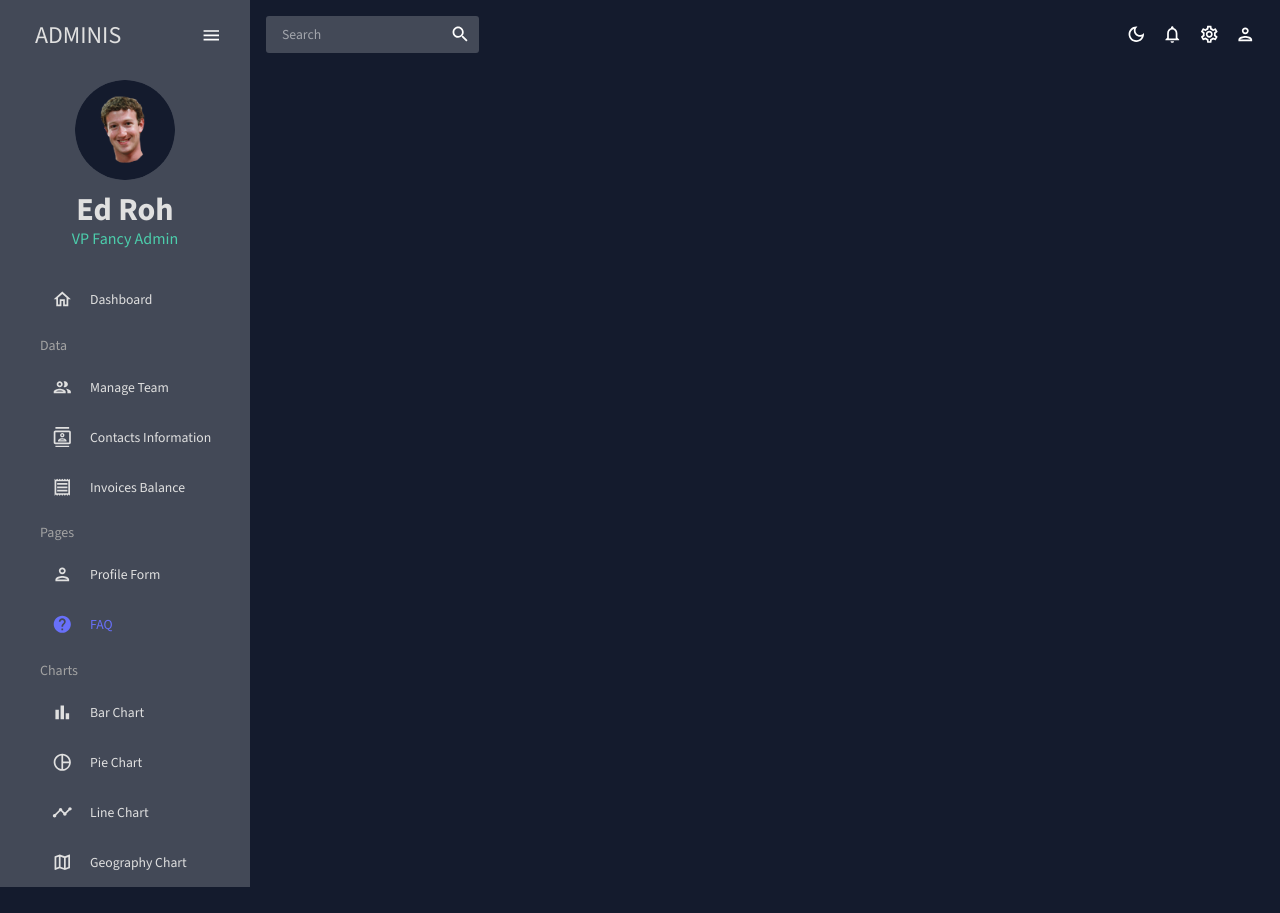
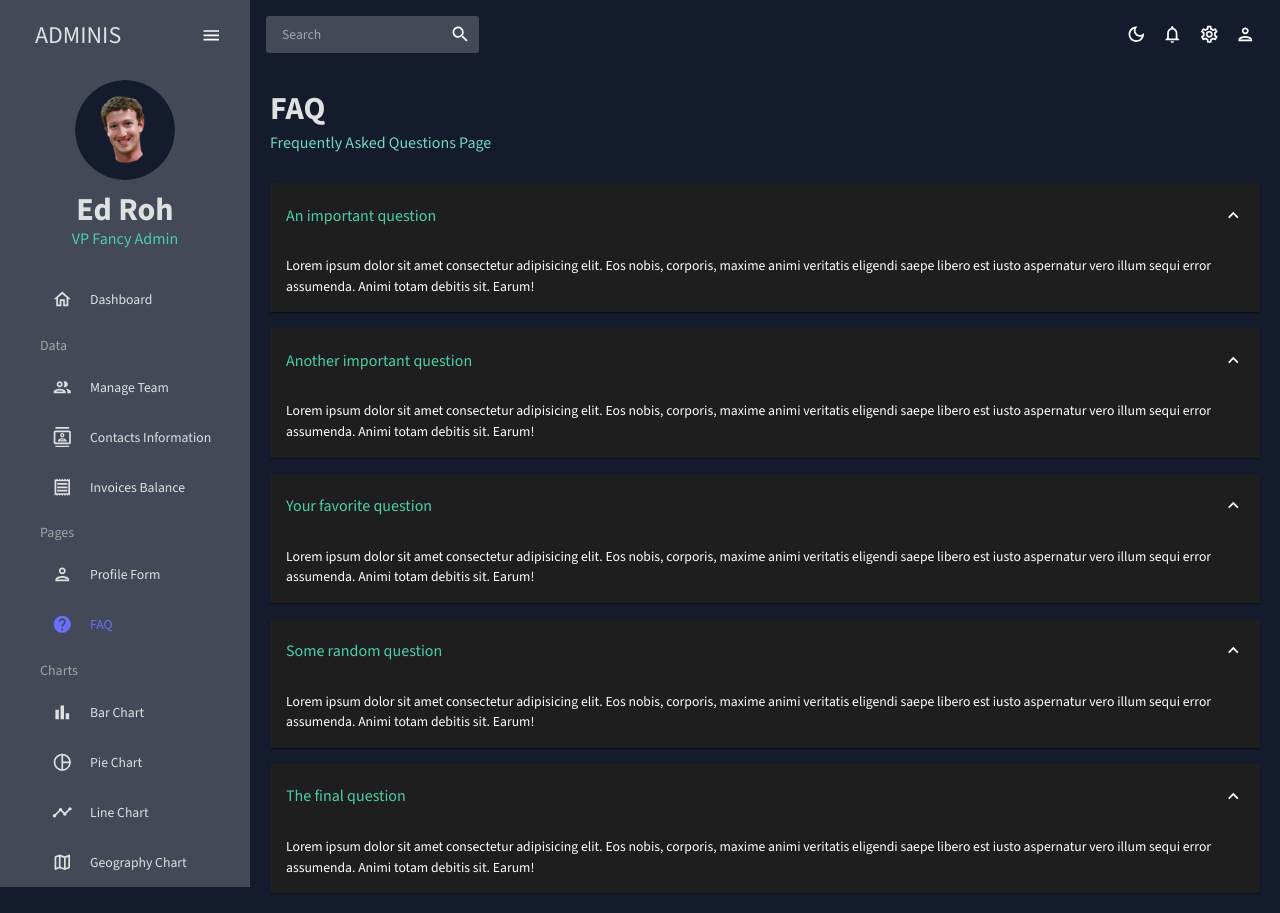
Before and after one commit to saviomisael/react-dashboard, a React (Create React App) app: page /faq in a window 1280 px wide. Before the commit the page ends 887 px from the top, so only its background shows below. Built offline with nearby package versions, Linux system fonts and the light colour scheme.

Commit message:
add FAQ component

```diff
--- a/src/App.js
+++ b/src/App.js
@@ -2,6 +2,7 @@
 import { Route, Routes } from 'react-router-dom';
 import { Contacts } from './scenes/Contacts';
 import { Dashboard } from './scenes/Dashboard';
+import { FAQ } from './scenes/FAQ';
 import { Form } from './scenes/Form';
 import { Invoices } from './scenes/Invoices';
 import { Team } from './scenes/Team';
@@ -28,7 +29,7 @@
               {/* <Route path="/bar" element={Dashboard} /> */}
               {/* <Route path="/pie" element={Dashboard} /> */}
               {/* <Route path="/line" element={Dashboard} /> */}
-              {/* <Route path="/faq" element={Dashboard} /> */}
+              <Route path="/faq" element={<FAQ />} />
               {/* <Route path="/geography" element={Dashboard} /> */}
             </Routes>
           </main>
--- /dev/null
+++ b/src/scenes/FAQ/index.jsx
@@ -0,0 +1,107 @@
+import { ExpandMore } from '@mui/icons-material';
+import {
+  Accordion,
+  AccordionDetails,
+  AccordionSummary,
+  Box,
+  Typography,
+  useTheme,
+} from '@mui/material';
+import { Header } from '../../components/Header';
+import { tokens } from '../../theme';
+
+export const FAQ = () => {
+  const theme = useTheme();
+  const colors = tokens(theme.palette.mode);
+
+  return (
+    <Box m="20px">
+      <Header title="FAQ" subtitle="Frequently Asked Questions Page" />
+
+      <Accordion defaultExpanded>
+        <AccordionSummary expandIcon={<ExpandMore />}>
+          <Typography color={colors.greenAccent[500]} variant="h5">
+            An important question
+          </Typography>
+        </AccordionSummary>
+
+        <AccordionDetails>
+          <Typography>
+            Lorem ipsum dolor sit amet consectetur adipisicing elit. Eos nobis,
+            corporis, maxime animi veritatis eligendi saepe libero est iusto
+            aspernatur vero illum sequi error assumenda. Animi totam debitis
+            sit. Earum!
+          </Typography>
+        </AccordionDetails>
+      </Accordion>
+
+      <Accordion defaultExpanded>
+        <AccordionSummary expandIcon={<ExpandMore />}>
+          <Typography color={colors.greenAccent[500]} variant="h5">
+            Another important question
+          </Typography>
+        </AccordionSummary>
+
+        <AccordionDetails>
+          <Typography>
+            Lorem ipsum dolor sit amet consectetur adipisicing elit. Eos nobis,
+            corporis, maxime animi veritatis eligendi saepe libero est iusto
+            aspernatur vero illum sequi error assumenda. Animi totam debitis
+            sit. Earum!
+          </Typography>
+        </AccordionDetails>
+      </Accordion>
+
+      <Accordion defaultExpanded>
+        <AccordionSummary expandIcon={<ExpandMore />}>
+          <Typography color={colors.greenAccent[500]} variant="h5">
+            Your favorite question
+          </Typography>
+        </AccordionSummary>
+
+        <AccordionDetails>
+          <Typography>
+            Lorem ipsum dolor sit amet consectetur adipisicing elit. Eos nobis,
+            corporis, maxime animi veritatis eligendi saepe libero est iusto
+            aspernatur vero illum sequi error assumenda. Animi totam debitis
+            sit. Earum!
+          </Typography>
+        </AccordionDetails>
+      </Accordion>
+
+      <Accordion defaultExpanded>
+        <AccordionSummary expandIcon={<ExpandMore />}>
+          <Typography color={colors.greenAccent[500]} variant="h5">
+            Some random question
+          </Typography>
+        </AccordionSummary>
+
+        <AccordionDetails>
+          <Typography>
+            Lorem ipsum dolor sit amet consectetur adipisicing elit. Eos nobis,
+            corporis, maxime animi veritatis eligendi saepe libero est iusto
+            aspernatur vero illum sequi error assumenda. Animi totam debitis
+            sit. Earum!
+          </Typography>
+        </AccordionDetails>
+      </Accordion>
+
+      <Accordion defaultExpanded>
+        <AccordionSummary expandIcon={<ExpandMore />}>
+          <Typography color={colors.greenAccent[500]} variant="h5">
+            The final question
+          </Typography>
+        </AccordionSummary>
+
+        <AccordionDetails>
+          <Typography>
+            Lorem ipsum dolor sit amet consectetur adipisicing elit. Eos nobis,
+            corporis, maxime animi veritatis eligendi saepe libero est iusto
+            aspernatur vero illum sequi error assumenda. Animi totam debitis
+            sit. Earum!
+          </Typography>
+        </AccordionDetails>
+      </Accordion>
+    </Box>
+  );
+};
```
